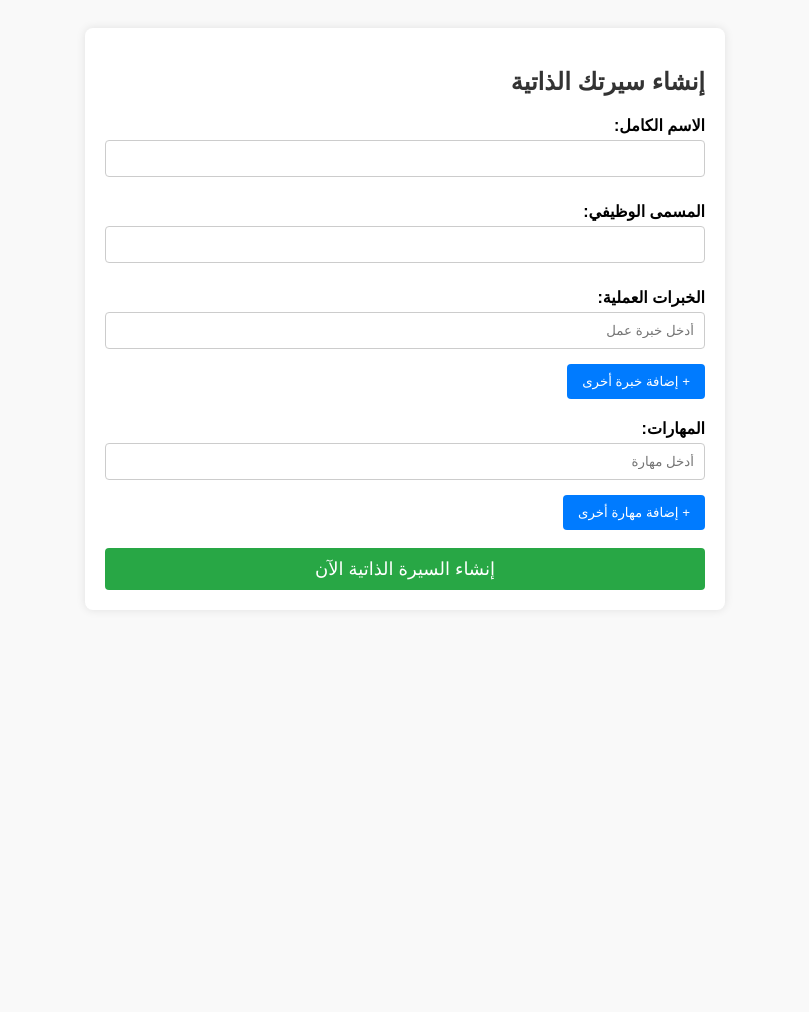
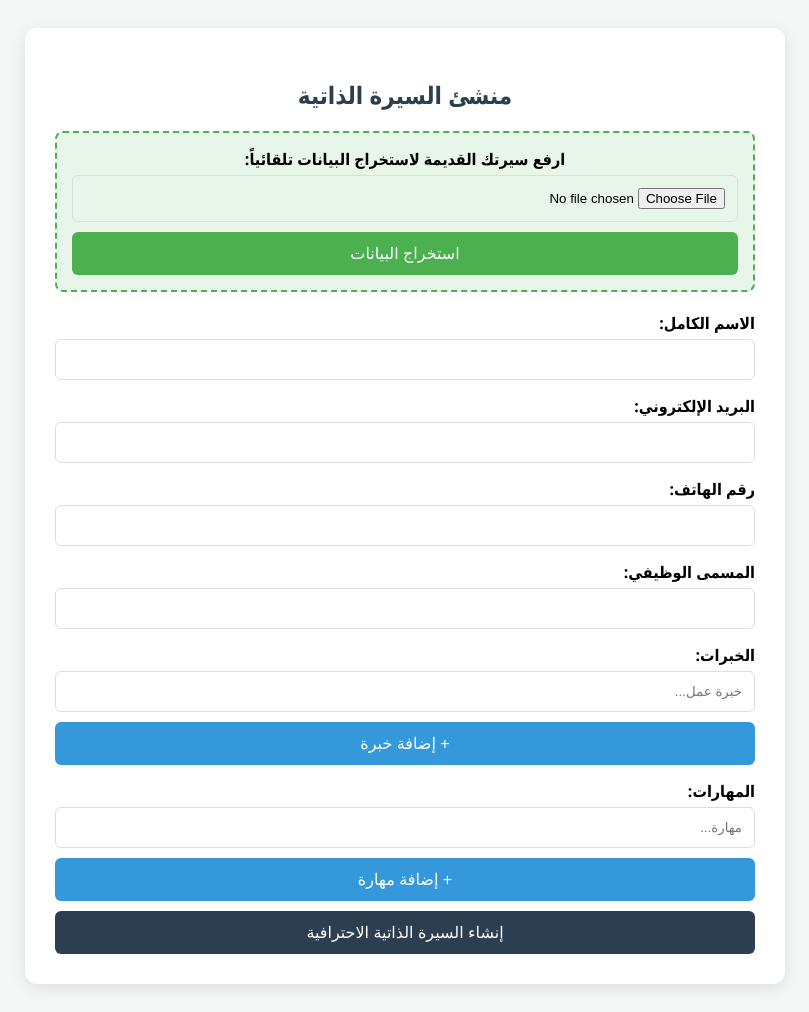
Before and after one commit to hussainmotmi855-a11y/flask-hello-world, a Flask app: page / in a window 1280 px wide. Shown: the whole page, without its empty margins (235-1044 px from the left). Before the commit the page ends 590 px from the top, so only its background shows below. Run offline with Flask 3, Linux system fonts and the light colour scheme.

Commit message:
Update index.html

```diff
--- a/templates/index.html
+++ b/templates/index.html
@@ -3,57 +3,75 @@
 <head>
     <meta charset="UTF-8">
     <meta name="viewport" content="width=device-width, initial-scale=1.0">
-    <title>منشئ السيرة الذاتية الاحترافي</title>
+    <title>منشئ السيرة الذاتية الذكي</title>
     <style>
-        body { font-family: Arial, sans-serif; background-color: #f9f9f9; padding: 20px; }
-        .container { max-width: 600px; margin: auto; background: white; padding: 20px; border-radius: 8px; box-shadow: 0 0 10px rgba(0,0,0,0.1); }
-        h2 { color: #333; }
+        body { font-family: 'Segoe UI', Tahoma, sans-serif; background-color: #f4f7f6; padding: 20px; }
+        .container { max-width: 700px; margin: auto; background: white; padding: 30px; border-radius: 12px; box-shadow: 0 4px 15px rgba(0,0,0,0.1); }
+        h2 { color: #2c3e50; text-align: center; }
+        .upload-section { background: #e8f5e9; padding: 15px; border-radius: 8px; margin-bottom: 20px; border: 2px dashed #4caf50; text-align: center; }
         .form-group { margin-bottom: 15px; }
-        label { display: block; margin-bottom: 5px; font-weight: bold; }
-        input, textarea { width: 100%; padding: 10px; margin-bottom: 10px; border: 1px solid #ccc; border-radius: 4px; box-sizing: border-box; }
-        button { padding: 10px 15px; background-color: #28a745; color: white; border: none; border-radius: 4px; cursor: pointer; }
-        .add-btn { background-color: #007bff; margin-top: 5px; }
+        label { display: block; font-weight: bold; margin-bottom: 5px; }
+        input, textarea { width: 100%; padding: 12px; border: 1px solid #ddd; border-radius: 6px; box-sizing: border-box; }
+        button { width: 100%; padding: 12px; border: none; border-radius: 6px; cursor: pointer; font-size: 16px; margin-top: 10px; }
+        .submit-btn { background-color: #2c3e50; color: white; }
+        .add-btn { background-color: #3498db; color: white; }
     </style>
 </head>
 <body>
 
 <div class="container">
-    <h2>إنشاء سيرتك الذاتية</h2>
+    <h2>منشئ السيرة الذاتية</h2>
+
+    <div class="upload-section">
+        <form action="/upload" method="POST" enctype="multipart/form-data">
+            <label>ارفع سيرتك القديمة لاستخراج البيانات تلقائياً:</label>
+            <input type="file" name="file" accept=".pdf">
+            <button type="submit" style="background: #4caf50; color: white;">استخراج البيانات</button>
+        </form>
+    </div>
+
     <form action="/generate" method="POST">
         <div class="form-group">
             <label>الاسم الكامل:</label>
-            <input type="text" name="name" required>
+            <input type="text" name="name" value="{{ extracted_text if extracted_text else '' }}" required>
+        </div>
+        <div class="form-group">
+            <label>البريد الإلكتروني:</label>
+            <input type="email" name="email">
+        </div>
+        <div class="form-group">
+            <label>رقم الهاتف:</label>
+            <input type="tel" name="phone">
         </div>
         <div class="form-group">
             <label>المسمى الوظيفي:</label>
-            <input type="text" name="job_title" required>
+            <input type="text" name="job_title">
         </div>
 
-        <div id="experience-section">
-            <label>الخبرات العملية:</label>
-            <input type="text" name="experience[]" placeholder="أدخل خبرة عمل">
+        <div id="exp-container">
+            <label>الخبرات:</label>
+            <input type="text" name="experience[]" placeholder="خبرة عمل...">
         </div>
-        <button type="button" class="add-btn" onclick="addInput('experience-section', 'experience[]')">+ إضافة خبرة أخرى</button>
+        <button type="button" class="add-btn" onclick="addItem('exp-container', 'experience[]')">+ إضافة خبرة</button>
 
-        <div id="skills-section" style="margin-top: 20px;">
+        <div id="skill-container" style="margin-top: 15px;">
             <label>المهارات:</label>
-            <input type="text" name="skills[]" placeholder="أدخل مهارة">
+            <input type="text" name="skills[]" placeholder="مهارة...">
         </div>
-        <button type="button" class="add-btn" onclick="addInput('skills-section', 'skills[]')">+ إضافة مهارة أخرى</button>
+        <button type="button" class="add-btn" onclick="addItem('skill-container', 'skills[]')">+ إضافة مهارة</button>
 
-        <br><br>
-        <button type="submit" style="width: 100%; font-size: 18px;">إنشاء السيرة الذاتية الآن</button>
+        <button type="submit" class="submit-btn">إنشاء السيرة الذاتية الاحترافية</button>
     </form>
 </div>
 
 <script>
-    function addInput(sectionId, inputName) {
-        const section = document.getElementById(sectionId);
+    function addItem(containerId, inputName) {
+        const container = document.getElementById(containerId);
         const input = document.createElement('input');
         input.type = 'text';
         input.name = inputName;
-        input.placeholder = 'أدخل تفاصيل إضافية...';
-        section.appendChild(input);
+        input.style.marginTop = '10px';
+        container.appendChild(input);
     }
 </script>
 
```
